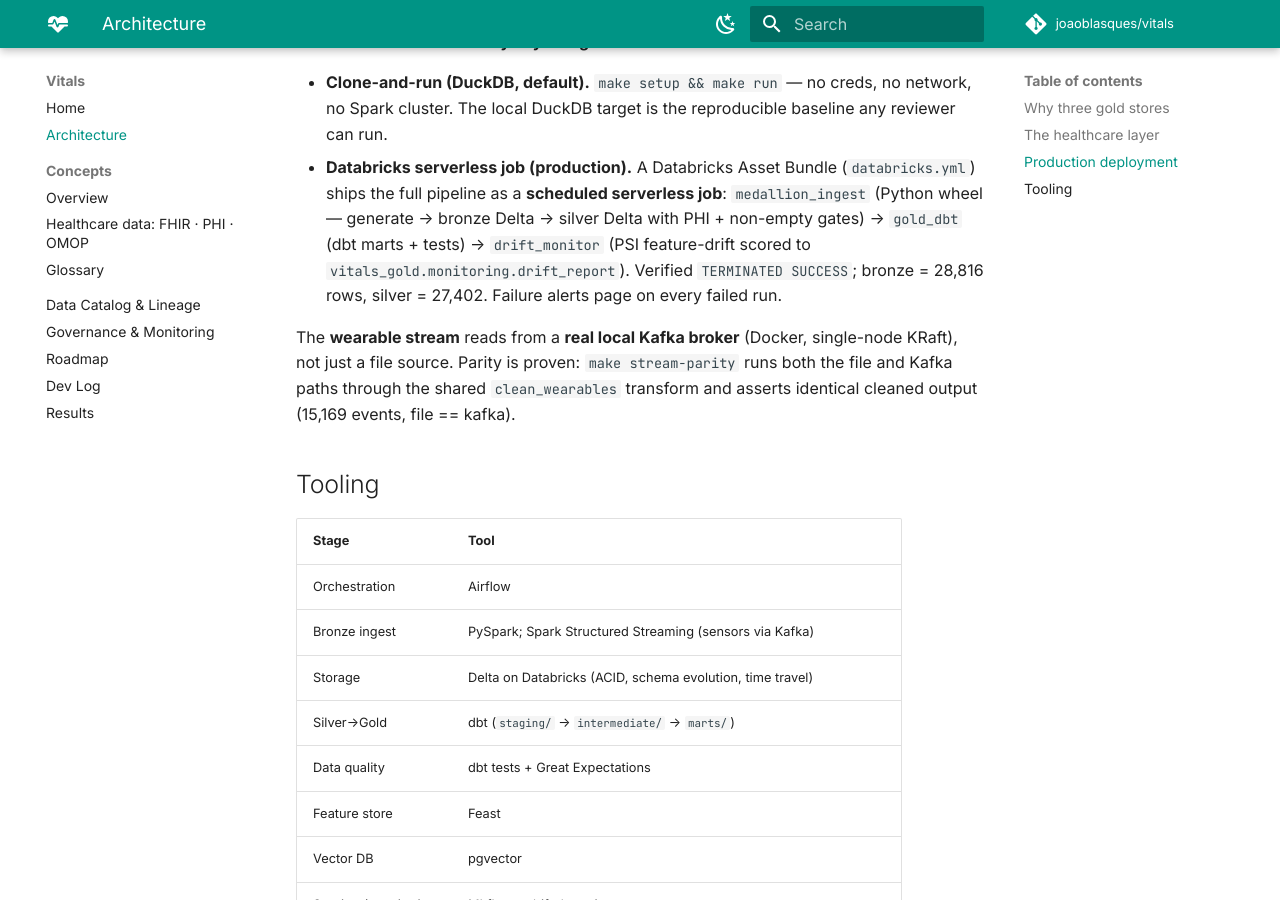
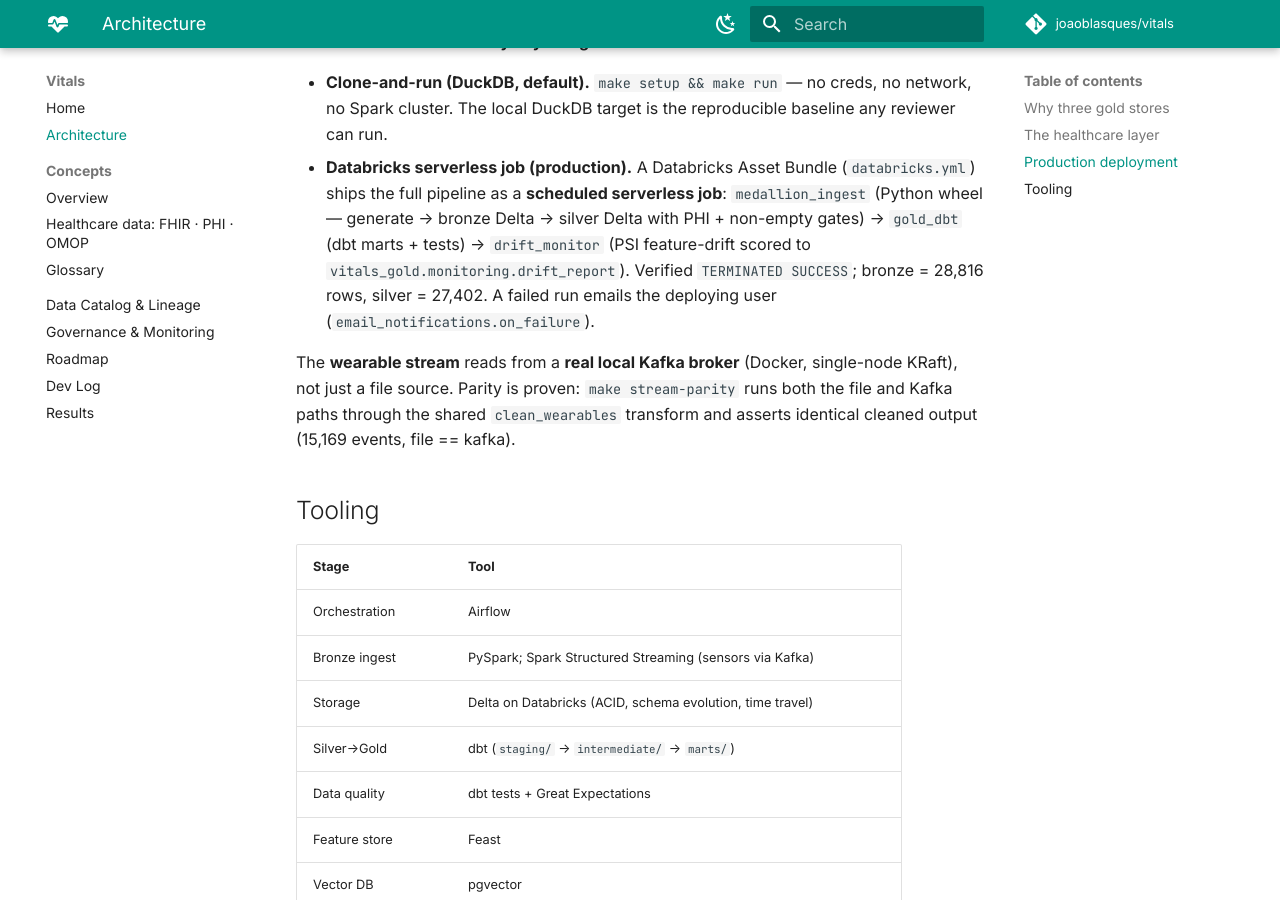
Before and after one commit to joaoblasques/vitals, an MkDocs documentation site: the page built from website/docs/architecture.md, in a window 1280 px wide and 900 px high, scrolled down 1745 px. Built offline with MkDocs 1.6.1 and Material for MkDocs 9.7.7, drawn with Linux system fonts in a browser that asks for light colours; comment, search, counter and statistics services are not loaded.

Commit message:
fix(site): architecture — "emails on failure" not "pages" (matches email_notifications)
Accuracy review: ADR 0005 uses email_notifications.on_failure; "pages" wrongly implied on-call/PagerDuty.

```diff
--- a/website/docs/architecture.md
+++ b/website/docs/architecture.md
@@ -70,8 +70,8 @@ The medallion runs **two ways by design**:
   the full pipeline as a **scheduled serverless job**: `medallion_ingest` (Python wheel — generate
   → bronze Delta → silver Delta with PHI + non-empty gates) → `gold_dbt` (dbt marts + tests) →
   `drift_monitor` (PSI feature-drift scored to `vitals_gold.monitoring.drift_report`). Verified
-  `TERMINATED SUCCESS`; bronze = 28,816 rows, silver = 27,402. Failure alerts page on every failed
-  run.
+  `TERMINATED SUCCESS`; bronze = 28,816 rows, silver = 27,402. A failed run emails the deploying
+  user (`email_notifications.on_failure`).
 
 The **wearable stream** reads from a **real local Kafka broker** (Docker, single-node KRaft), not
 just a file source. Parity is proven: `make stream-parity` runs both the file and Kafka paths
```
